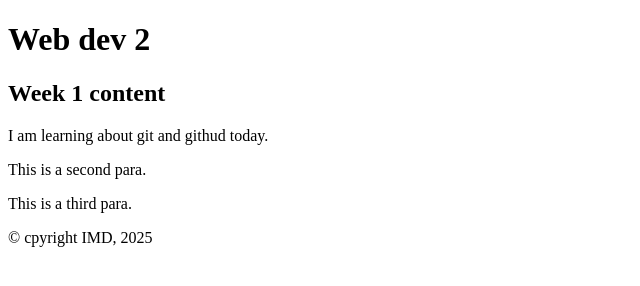
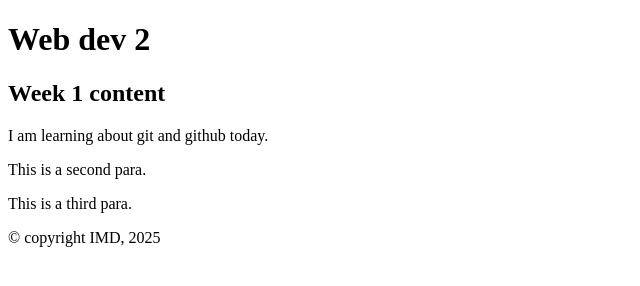
Before and after one commit to cons0099/mtm6201_w25_week1, a plain HTML site: page index.html in a window 1280 px wide. Shown: the full height of the page, 0-640 px from the left. Drawn offline with Linux system fonts and the light colour scheme.

Commit message:
add para content

```diff
--- a/index.html
+++ b/index.html
@@ -11,12 +11,12 @@
     </header>
     <main>
         <h2 class="headTwo">Week 1 content</h2>
-        <p>I am learning about git and githud today.</p>
+        <p>I am learning about git and github today.</p>
         <p>This is a second para.</p>
         <p>This is a third para.</p>
     </main>
     <footer>
-        <p>&copy; cpyright IMD, 2025</p>
+        <p>&copy; copyright IMD, 2025</p>
     </footer>
 </body>
 </html>
```
